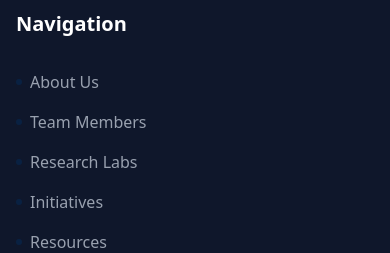
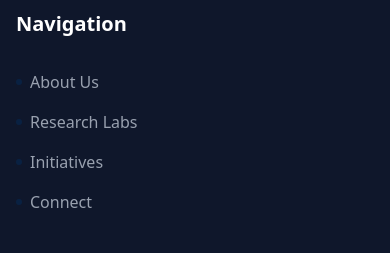
Before and after one commit to Albinbenny09/cspd, a Next.js app: page / in a window 390 px wide. Shown: the part 11744-11997 px from the top of the page. Built offline with nearby package versions, Linux system fonts and the light colour scheme.

Commit message:
update official contact links across the site

```diff
--- a/components/CTASection.tsx
+++ b/components/CTASection.tsx
@@ -24,7 +24,7 @@ const CTASection = () => {
               Join our mission to address demographic shifts and development challenges through evidence-based research.
             </p>
             <div className="flex flex-col sm:flex-row items-center justify-center gap-6">
-              <a href="https://cspd.in/contact/" className="bg-secondary hover:bg-white hover:text-primary text-white font-bold py-5 px-12 rounded-2xl transition-all duration-300 shadow-xl hover:shadow-secondary/50 active:scale-95 text-lg w-full sm:w-auto">
+              <a href="https://cspdin.wordpress.com/contact/" target="_blank" rel="noopener noreferrer" className="bg-secondary hover:bg-white hover:text-primary text-white font-bold py-5 px-12 rounded-2xl transition-all duration-300 shadow-xl hover:shadow-secondary/50 active:scale-95 text-lg w-full sm:w-auto">
                 Collaborate With Us
               </a>
               <a href="https://cspd.in/resources-data-repository/" className="bg-white/10 hover:bg-white/20 backdrop-blur-md text-white font-bold py-5 px-12 rounded-2xl transition-all duration-300 border border-white/20 active:scale-95 text-lg w-full sm:w-auto">
--- a/components/Footer.tsx
+++ b/components/Footer.tsx
@@ -33,11 +33,21 @@ const Footer = () => {
           <div>
             <h4 className="font-bold text-xl mb-8">Navigation</h4>
             <ul className="space-y-4">
-              {["About Us", "Team Members", "Research Labs", "Initiatives", "Resources"].map((item) => (
-                <li key={item}>
-                  <Link href="#" className="text-gray-400 hover:text-primary transition-colors flex items-center space-x-2">
+              {[
+                { name: "About Us", href: "#about" },
+                { name: "Research Labs", href: "#research" },
+                { name: "Initiatives", href: "#initiatives" },
+                { name: "Connect", href: "https://cspdin.wordpress.com/contact/" }
+              ].map((item) => (
+                <li key={item.name}>
+                  <Link
+                    href={item.href}
+                    className="text-gray-400 hover:text-primary transition-colors flex items-center space-x-2"
+                    target={item.href.startsWith("http") ? "_blank" : undefined}
+                    rel={item.href.startsWith("http") ? "noopener noreferrer" : undefined}
+                  >
                     <span className="w-1.5 h-1.5 rounded-full bg-primary/40"></span>
-                    <span>{item}</span>
+                    <span>{item.name}</span>
                   </Link>
                 </li>
               ))}
--- a/components/Navbar.tsx
+++ b/components/Navbar.tsx
@@ -17,12 +17,11 @@ const Navbar = () => {
   }, []);
 
   const navLinks = [
-    { name: "Home", href: "#" },
+    { name: "Home", href: "/" },
     { name: "Team", href: "#team" },
     { name: "Research Labs", href: "#research" },
     { name: "Initiatives", href: "#initiatives" },
-    { name: "Resources", href: "#resources" },
-    { name: "Connect", href: "#connect" },
+    { name: "Connect", href: "https://cspdin.wordpress.com/contact/" },
   ];
 
   return (
@@ -47,13 +46,20 @@ const Navbar = () => {
               key={link.name}
               href={link.href}
               className={`${scrolled ? "text-gray-700 hover:text-primary" : "text-white/80 hover:text-white"} font-medium transition-colors`}
+              target={link.href.startsWith("http") ? "_blank" : undefined}
+              rel={link.href.startsWith("http") ? "noopener noreferrer" : undefined}
             >
               {link.name}
             </Link>
           ))}
-          <button className="bg-secondary hover:bg-white hover:text-primary text-white font-bold py-2.5 px-6 rounded-lg transition-all duration-300 shadow-md">
-            Subscribe
-          </button>
+          <Link
+            href="https://cspdin.wordpress.com/contact/"
+            target="_blank"
+            rel="noopener noreferrer"
+            className="bg-secondary hover:bg-white hover:text-primary text-white font-bold py-2.5 px-6 rounded-lg transition-all duration-300 shadow-md"
+          >
+            Contact Us
+          </Link>
         </div>
 
         {/* Mobile Menu Button */}
@@ -77,11 +83,21 @@ const Navbar = () => {
                 href={link.href}
                 className="text-gray-700 hover:text-primary text-lg font-medium"
                 onClick={() => setIsOpen(false)}
+                target={link.href.startsWith("http") ? "_blank" : undefined}
+                rel={link.href.startsWith("http") ? "noopener noreferrer" : undefined}
               >
                 {link.name}
               </Link>
             ))}
-            <button className="bg-secondary text-white font-bold py-3 px-6 rounded-lg w-full">Subscribe</button>
+            <Link
+              href="https://cspdin.wordpress.com/contact/"
+              target="_blank"
+              rel="noopener noreferrer"
+              className="bg-secondary text-white font-bold py-3 px-6 rounded-lg w-full text-center"
+              onClick={() => setIsOpen(false)}
+            >
+              Contact Us
+            </Link>
           </div>
         </div>
       )}
```
